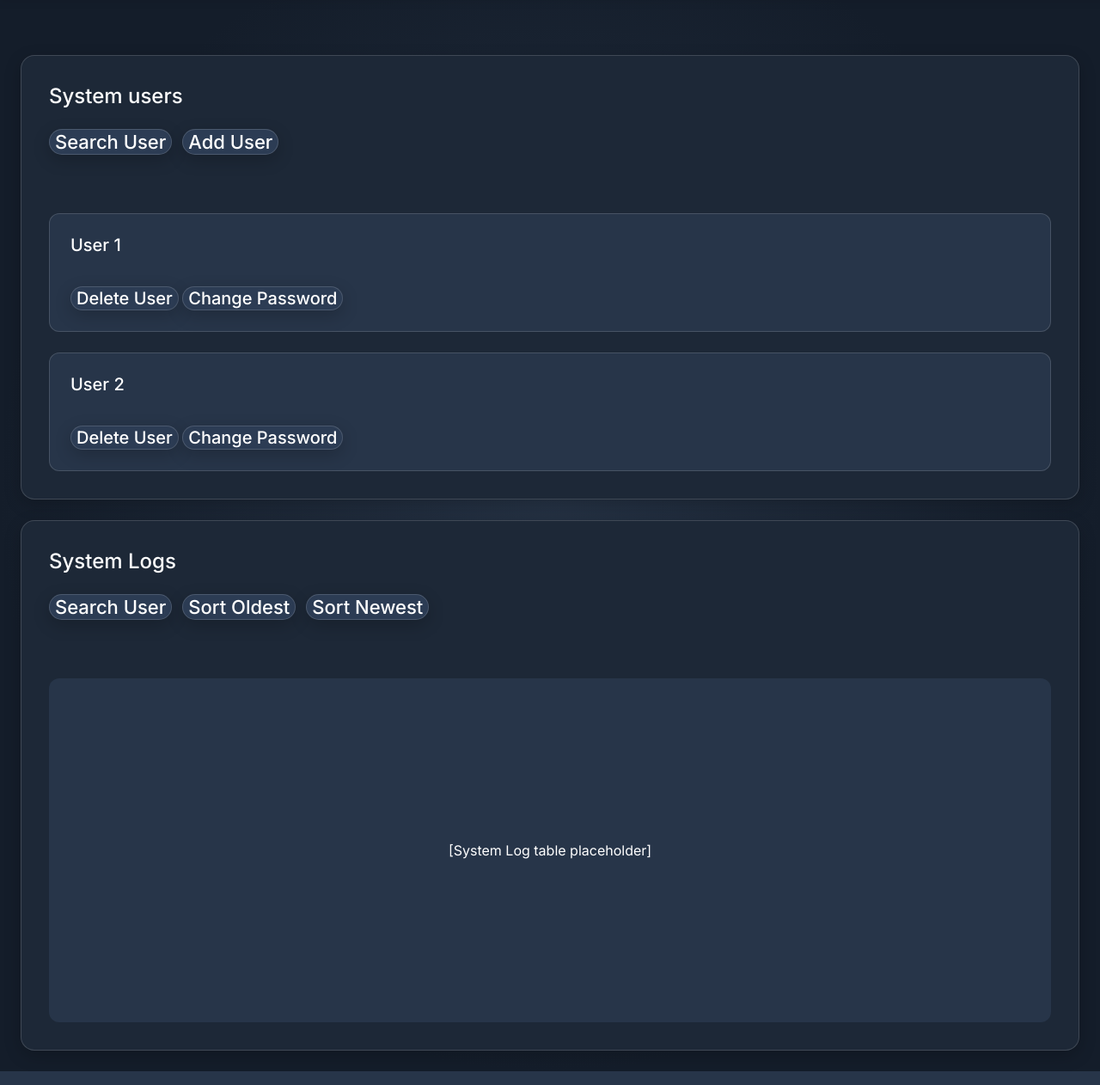
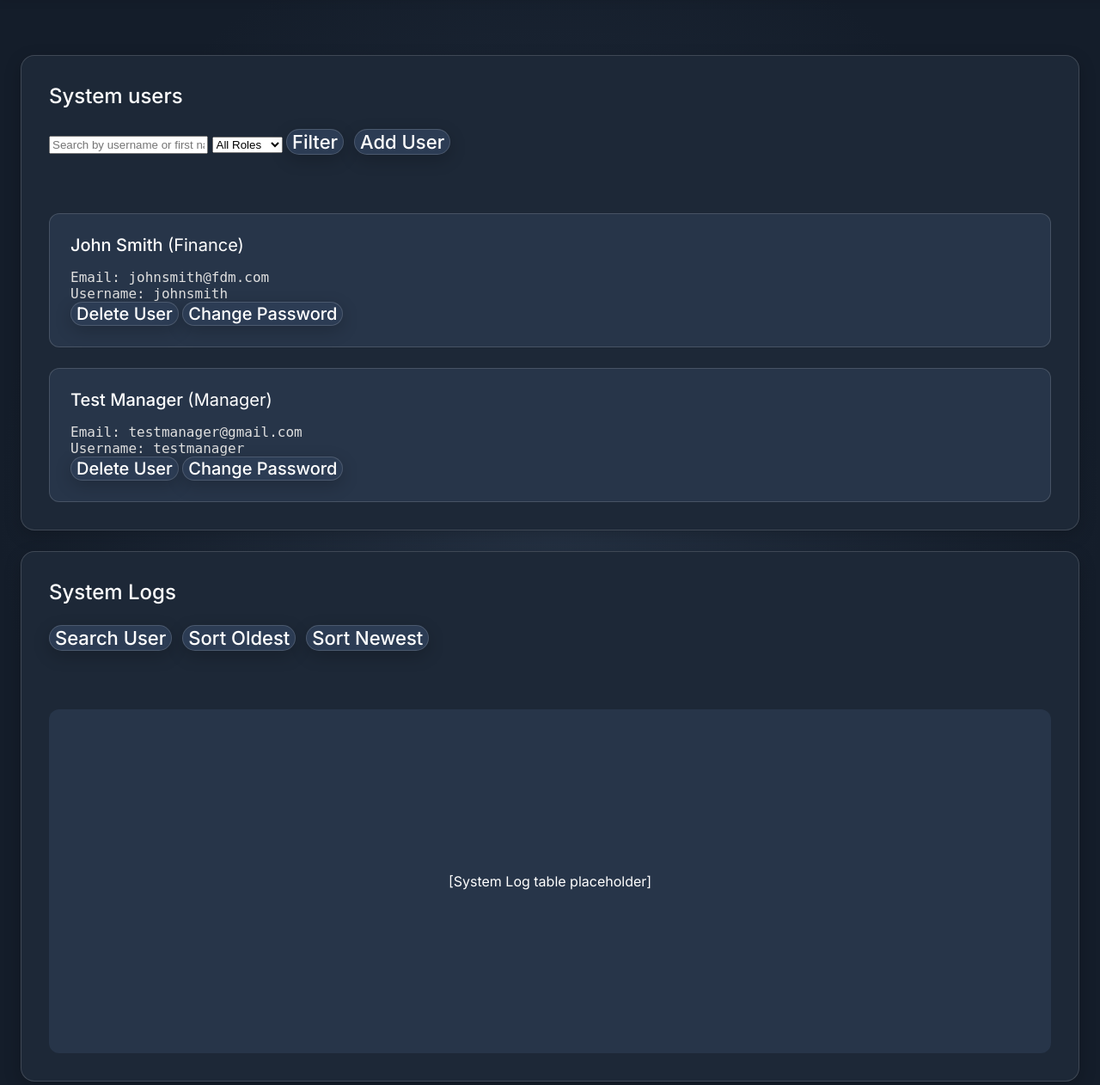
Before and after one commit to KashiCode/FDM-Expense-App, a PHP site: page /php/admin_dashboard.php in a window 1280 px wide. Shown: the part 102-1364 px from the top of the page at 86% size. Run offline with PHP 8.4, Linux system fonts and the light colour scheme; data comes from the database, SQL or seed files in the repository.

Commit message:
Update admin dashboard
- added feature to create users.
- added feature to delete users.
- added feature to view all system users.
-- added feature to filter by "role", "firstname" or "username"

```diff
--- a/php/admin_dashboard.php
+++ b/php/admin_dashboard.php
@@ -1,11 +1,56 @@
+<?php
+session_start();
+require_once "models/DatabaseManager.php";
+
+// Get logged-in user info
+$loggedInUsername = $_SESSION['username'] ?? '';
+$loggedInRole = $_SESSION['role'] ?? '';
+$loggedInId = $_SESSION['employeeId'] ?? null;
+
+// Get search and role filter inputs
+$searchTerm = isset($_GET['search']) ? trim($_GET['search']) : "";
+$roleFilter = isset($_GET['role']) ? trim($_GET['role']) : "";
+
+// Build SQL
+$conn = DatabaseManager::getInstance()->getConnection();
+$params = [];
+$sql = "SELECT employeeId, firstName, lastName, email, role, username FROM employees WHERE 1=1";
+
+// Search filter
+if (!empty($searchTerm)) {
+    $sql .= " AND (username LIKE ? OR firstName LIKE ?)";
+    $params[] = "%" . $searchTerm . "%";
+    $params[] = "%" . $searchTerm . "%";
+}
+
+// Role filter
+if (!empty($roleFilter)) {
+    $sql .= " AND role = ?";
+    $params[] = $roleFilter;
+}
+
+// Exclude logged-in admin from user list
+if ($loggedInRole === "Admin") {
+    $sql .= " AND employeeId != ?";
+    $params[] = $loggedInId;
+}
+
+$sql .= " ORDER BY created_at DESC";
+
+$stmt = $conn->prepare($sql);
+$stmt->execute($params);
+$users = $stmt->fetchAll(PDO::FETCH_ASSOC);
+
+// Role options for filter
+$roles = ['Employee', 'Manager', 'Admin', 'Finance'];
+?>
+
 <!DOCTYPE html>
 <html lang="en">
 <head>
     <meta charset="UTF-8">
-    <meta name="viewport" content="width=device-width, initial-scale=1.0">
-    <title>FDM Expense App</title>
+    <title>FDM Expense App - Admin Dashboard</title>
     <link rel="stylesheet" href="../css/style.css">
-
 </head>
 <body>
 <div class="container">
@@ -16,7 +61,7 @@
             <form method="POST" action="../php/logout.php" style="display: inline;">
                 <button class="Btn" type="submit">
                     <div class="sign">
-                            <svg viewBox="0 0 512 512"><path d="M377.9 105.9L500.7 228.7c7.2 7.2 11.3 17.1 11.3 27.3s-4.1 20.1-11.3 27.3L377.9 406.1c-6.4 6.4-15 9.9-24 9.9c-18.7 0-33.9-15.2-33.9-33.9l0-62.1-128 0c-17.7 0-32-14.3-32-32l0-64c0-17.7 14.3-32 32-32l128 0 0-62.1c0-18.7 15.2-33.9 33.9-33.9c9 0 17.6 3.6 24 9.9zM160 96L96 96c-17.7 0-32 14.3-32 32l0 256c0 17.7 14.3 32 32 32l64 0c17.7 0 32 14.3 32 32s-14.3 32-32 32l-64 0c-53 0-96-43-96-96L0 128C0 75 43 32 96 32l64 0c17.7 0 32 14.3 32 32s-14.3 32-32 32z"></path></svg>
+                        <svg viewBox="0 0 512 512"><path d="..."></path></svg>
                     </div>
                     <div class="text">Logout</div>
                 </button>
@@ -25,28 +70,62 @@
     </nav>
     <br>
 
-
-        <!-- User Table -->
+    <!-- User Table Section -->
     <section class="weather-map">
         <h3>System users</h3>
+
         <div class="tabs">
-                <button>Search User</button>
-                <button>Add User</button>
+            <!-- Search and Filter Form -->
+            <form method="GET" action="admin_dashboard.php" style="display: inline;">
+                <input type="text" name="search" placeholder="Search by username or first name..." value="<?= htmlspecialchars($searchTerm) ?>">
+
+                <select name="role">
+                    <option value="">All Roles</option>
+                    <?php foreach ($roles as $role): ?>
+                        <option value="<?= $role ?>" <?= ($roleFilter === $role) ? 'selected' : '' ?>>
+                            <?= $role ?>
+                        </option>
+                    <?php endforeach; ?>
+                </select>
+
+                <button type="submit">Filter</button>
+            </form>
+
+            <!-- Add User Button -->
+            <form method="GET" action="create_user.php" style="display: inline;">
+                <button type="submit">Add User</button>
+            </form>
         </div>
         <br>
+
+        <?php if (count($users) === 0): ?>
+            <p>No users found.</p>
+        <?php else: ?>
+            <?php foreach ($users as $user): ?>
                 <div class="report">
-                <h4>User 1 </span></h4>
-                <br>
-                <button>Delete User</button> <button>Change Password</button>
+                    <h4><?= htmlspecialchars($user['firstName'] . ' ' . $user['lastName']) ?>
+                        <span style="font-weight: normal;">(<?= $user['role'] ?>)</span>
+                    </h4>
+                    <p>Email: <?= htmlspecialchars($user['email']) ?></p>
+                    <p>Username: <?= htmlspecialchars($user['username']) ?></p>
+
+                    <!-- Delete Button -->
+                    <form method="POST" action="delete_user.php" style="display:inline;" onsubmit="return confirm('Are you sure you want to delete this user?');">
+                        <input type="hidden" name="employeeId" value="<?= $user['employeeId'] ?>">
+                        <button type="submit">Delete User</button>
+                    </form>
+
+                    <!-- Change Password Button -->
+                    <form method="GET" action="change_password.php" style="display:inline;">
+                        <input type="hidden" name="employeeId" value="<?= $user['employeeId'] ?>">
+                        <button type="submit">Change Password</button>
+                    </form>
                 </div>
-            <div class="report">
-                <h4> User 2 </span></h4>
-                <br>
-                <button>Delete User</button> <button>Change Password</button>
-            </div>
+            <?php endforeach; ?>
+        <?php endif; ?>
     </section>
 
-          <!-- System Logs -->
+    <!-- System Logs Placeholder -->
     <section class="weather-map">
         <h3>System Logs</h3>
         <div class="tabs">
@@ -57,7 +136,6 @@
         <br>
         <div class="map-placeholder">[System Log table placeholder]</div>
     </section>
-
 </div>
 </body>
 </html>
```
Lines whose indentation alone changed are shown as unchanged.
